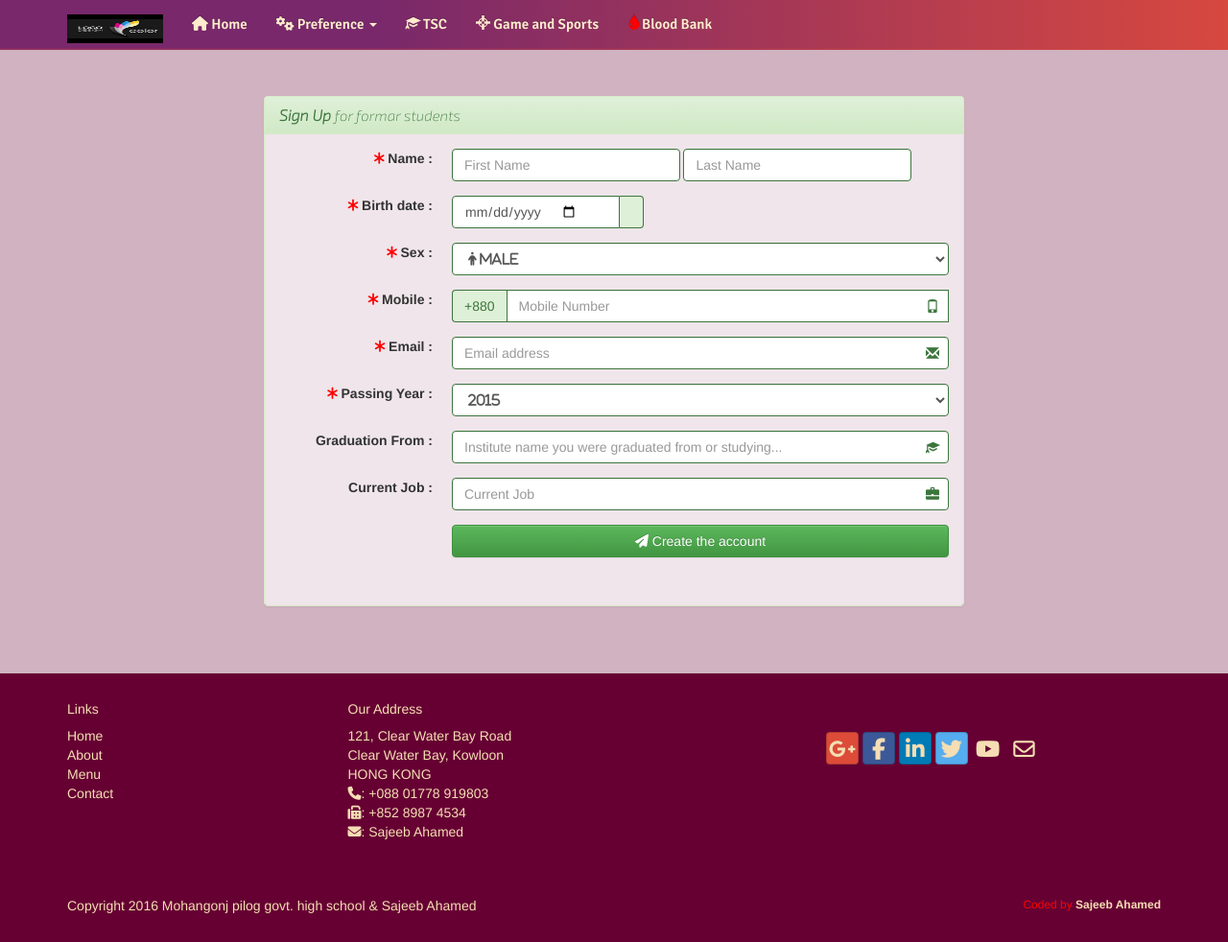
After one commit to ahamed/MPGHS, a PHP site: page /signup/ in a window 1280 px wide. The commit adds this page. Shown: the whole page at 96% size. Run offline with PHP 8.4, Linux system fonts and the light colour scheme; some libraries are stand-ins or nearby versions.

Commit message:
add sign up form

```diff
--- a/css/mystyle.css
+++ b/css/mystyle.css
@@ -1,3 +1,20 @@
+/*Web fonts here*/
+
+@font-face {
+    font-family: 'jura';
+    src: url('../Fonts/jura.ttf');
+}
+
+@font-face {
+    font-family: 'league';
+    src: url('../Fonts/league.ttf');
+}
+
+@font-face {
+    font-family: 'signika';
+    src: url('../Fonts/signika.ttf');
+}
+
 .row-header {
     margin: 0px auto;
     padding: 0px 0px;
@@ -51,7 +68,13 @@ body {
 .row-footer {
     margin: 0px auto;
     padding: 20px 0px;
-    background-color: #afafaf;
+    background-color: #660033;
+}
+
+.row-footer a,
+.row-footer address,
+h5 {
+    color: wheat;
 }
 
 #outer-row {
@@ -149,11 +172,11 @@ body {
 }
 
 .uniform-ul .glyphicon {
-    color: darkgreen;
+    #color: darkgreen;
 }
 
 .navbar-inverse .glyphicon {
-    color: lavenderblush;
+    #color: lavenderblush;
 }
 
 #bb > a > span {
@@ -207,11 +230,11 @@ h2 {
 }
 
 .navbar-inverse .navbar-nav > li > a {
-    color: coral;
+    color: blanchedalmond;
 }
 
 .navbar-inverse .navbar-right > li > a {
-    color: #290000;
+    color: blanchedalmond;
 }
 
 
@@ -231,3 +254,16 @@ h2 {
     background: #660033;
     color: #fff;
 }
+
+.navbar-inverse a {
+    font-size: 15px;
+    #font-weight: bolder;
+    color: black;
+    font-family: 'signika';
+    font-weight: bold;
+}
+
+h4 {
+    font-family: 'jura';
+    font-weight: bold;
+}
--- a/resourses/footer.php
+++ b/resourses/footer.php
@@ -37,7 +37,8 @@
             </div>
             <div class="col-xs-12">
                 <p style="padding:10px;"></p>
-                    <p align=center>Â© Copyright 2015 Ristorante Con Fusion</p>
+                <h5 align=left style="float: left">Copyright 2016 Mohangonj pilog govt. high school &amp; Sajeeb Ahamed</h5>
+                <h6 align="right" style="float : right; color : red;">Coded by <a href="#"><strong>Sajeeb Ahamed</strong></a></h6>
             </div>
         </div>
     </div>
--- a/resourses/menu.php
+++ b/resourses/menu.php
@@ -27,7 +27,7 @@
                     </ul>
 
                 </li>
-                <li class="" id="tsc"><a href="../TSC/"><span class="glyphicon glyphicon-education"></span> Teachers and Students Center</a></li>
+                <li class="" data-toggle="tooltip" data-placement="bottom" title="Teachers and Students Center" id="tsc"><a href="../TSC/"><span class="glyphicon glyphicon-education"></span> TSC</a></li>
                 <li class="" id="gas"><a href="#"><span class="glyphicon glyphicon-screenshot"></span> Game and Sports</a></li>
                 <li class="" id="bb"><a href="#"><span class="glyphicon glyphicon-tint"></span>Blood Bank</a></li>
 
--- /dev/null
+++ b/signup/index.php
@@ -0,0 +1,190 @@
+<!DOCTYPE html>
+<html>
+
+<head>
+    <meta charset="utf-8">
+    <meta http-equiv="X-UA-Compatible" content="IE=edge">
+    <meta name="viewport" content="width=device-width, initial-scale=1">
+
+    <title>Mohangonj Pilot Govt. High School</title>
+
+    <link rel="stylesheet" href="../bower_components/bootstrap/dist/css/bootstrap.min.css">
+    <link rel="stylesheet" href="../bower_components/bootstrap/dist/css/bootstrap-theme.min.css">
+    <link rel="stylesheet" href="../bower_components/font-awesome/css/font-awesome.min.css">
+    <link rel="stylesheet" href="../css/bootstrap-social.css">
+    <link rel="stylesheet" href="../css/loading.css">
+    <link href="//netdna.bootstrapcdn.com/font-awesome/3.2.1/css/font-awesome.css" rel="stylesheet">
+    <link rel="stylesheet" href="../bower_components/jsImgSlider/themes/2/js-image-slider.css">
+    <link rel="stylesheet" href="../css/mystyle.css">
+    <link rel="stylesheet" href="style.css">
+
+    <script src="https://oss.maxcdn.com/html5shiv/3.7.2/html5shiv.min.js"></script>
+    <script src="https://oss.maxcdn.com/respond/1.4.2/respond.min.js"></script>
+    <script src="../bower_components/jsImgSlider/themes/2/js-image-slider.js"></script>
+    <script src="../bower_components/jsImgSlider/flux.min.js"></script>
+
+    <script>
+        $(document).ready(function() {
+            $("#ck").val("hello world");
+        });
+
+    </script>
+</head>
+
+<body>
+    <?php include "../resourses/menu.php";?>
+        <script>
+            var tag = document.getElementById("login");
+            tag.innerHTML = "";
+
+        </script>
+
+        <div class="container">
+            <div class="row row-content">
+                <div class="col-sm-8 col-xs-12 col-sm-offset-2">
+                    <div class="panel panel-success">
+                        <div class="panel-heading">
+                            <h1 class="panel-title"><strong>Sign Up</strong> <small style="font-family: 'exo2';font-size:15px;"> for formar students</small></h1>
+                        </div>
+                        <div class="panel-body">
+
+                            <form class="" action="#" method="POST">
+                                <dl class="dl-horizontal">
+                                    <dt>
+                                        <label for="fname" class="control-label"><span class="fa fa-asterisk "></span> Name : </label>
+                                    </dt>
+                                    <dd>
+                                        <div class="form-group form-inline has-feedback has-success">
+                                            <input type="text" name="fname" id="fname" class="form-control" placeholder="First Name" required>
+                                            <input type="text" name="lname" id="lname" class="form-control" placeholder="Last Name" required>
+                                        </div>
+                                    </dd>
+                                    <dt>
+                                        <label for="bdate"><strong class="fa fa-asterisk "></strong> Birth date : </label>
+                                    </dt>
+                                    <dd>
+                                        <div class="form-group form-inline has-feedback has-success">
+                                            <div class="input-group ">
+                                                <input type="date" class="form-control" name="bdate" id="bdate" placeholder="Birth Date" required>
+                                                <div class="input-group-addon" id="ageToShown"></div>
+                                            </div>
+
+                                        </div>
+                                    </dd>
+                                    <dt>
+                                        <label for="gender" class="control-label"><strong class="fa fa-asterisk "></strong> Sex : </label>
+                                    </dt>
+                                    <dd>
+                                        <div class="form-group has-feedback has-success">
+                                            <select name="gender" id="gender" class="form-control has-success" required>
+                                                <option class="has-success">&#xf183; Male</option>
+                                                <option>&#xf182; Female</option>
+                                            </select>
+                                        </div>
+                                    </dd>
+                                    <dt>
+
+                                        <label for="mobile"><strong class="fa fa-asterisk "></strong> Mobile : </label>
+                                    </dt>
+                                    <dd>
+                                        <div class="form-group">
+                                            <div class="input-group has-feedback has-success">
+                                                <div class="input-group-addon">+880</div>
+
+                                                <input type="text" name="mobile" id="mobile" placeholder="Mobile Number" class="form-control" required>
+                                                <span class="form-control-feedback glyphicon glyphicon-phone"></span>
+                                            </div>
+
+                                        </div>
+                                    </dd>
+                                    <dt>
+                                        <label for="email"><strong class="fa fa-asterisk "></strong> Email : </label>
+                                    </dt>
+                                    <dd>
+                                        <div class="form-group has-feedback has-success">
+                                            <input type="email" class="form-control" name="email" id="email" placeholder="Email address" required>
+                                            <span class="form-control-feedback glyphicon glyphicon-envelope"></span>
+                                        </div>
+                                    </dd>
+                                    <dt>
+                                        <label for="year"><strong class="fa fa-asterisk "></strong> Passing Year : </label>
+                                    </dt>
+                                    <dd>
+                                        <div class="form-group  has-feedback has-success">
+                                            <select name="year" class="form-control" required>
+                                                <script>
+                                                    var date = new Date();
+                                                    var yr = date.getFullYear();
+                                                    var str = "";
+                                                    for (var year = yr; year >= (yr - 25); year--) {
+                                                        str += "<option>";
+                                                        str += year;
+                                                        str += "</option>";
+                                                        document.write(str);
+                                                        str = "";
+                                                    }
+
+                                                </script>
+                                            </select>
+                                        </div>
+                                    </dd>
+
+                                    <dt>
+                                        <label for="graduation">Graduation From : </label>
+                                    </dt>
+                                    <dd>
+                                        <div class="form-group has-feedback has-success">
+                                            <span class="form-control-feedback glyphicon glyphicon-education"></span>
+                                            <input type="text" class="form-control" name="graduation" id="graduation" placeholder="Institute name you were graduated from or studying...">
+
+                                        </div>
+                                    </dd>
+                                    <dt>
+                                        <label for="job">Current Job : </label>
+                                    </dt>
+                                    <dd>
+                                        <div class="form-group has-feedback has-success">
+                                            <input type="text" name="job" id="job" placeholder="Current Job" class="form-control">
+                                            <span class="form-control-feedback glyphicon glyphicon-briefcase"></span>
+                                        </div>
+                                    </dd>
+
+
+                                    <dd>
+                                        <div class="form-group">
+                                            <button type="button" name="submit" class="form-control btn btn-success" id="submit"><span class="fa fa-paper-plane"></span> Create the account</button>
+                                        </div>
+                                    </dd>
+                                </dl>
+
+                            </form>
+                        </div>
+                    </div>
+                </div>
+            </div>
+            <!-- end the outer row-->
+        </div>
+        <!-- end container class -->
+        <script type="text/javascript" src="../bower_components/jquery/dist/jquery.min.js"></script>
+        <script type="text/javascript" src="../bower_components/bootstrap/dist/js/bootstrap.min.js"></script>
+        <?php include "../resourses/footer.php";?>
+            <script>
+                $(document).ready(function() {
+                    $("#bdate").change(function() {
+                        var age = 0;
+                        var currentDate = new Date();
+                        var birthOfDate = new Date($(this).val());
+                        //var getYear = date.getFullYear();
+                        //var getCurrentYear = currentDate.getFullYear();
+                        var age = Math.floor((currentDate - birthOfDate) / (365.25 * 24 * 60 * 60 * 1000));
+                        $("#ageToShown").text(age + " Years Old");
+
+                    });
+                });
+
+            </script>
+
+
+</body>
+
+</html>
--- /dev/null
+++ b/signup/style.css
@@ -0,0 +1,15 @@
+body {
+    background: rgba(102, 3, 48, 0.3);
+}
+
+.panel-body {
+    background: rgba(102, 3, 48, 0.1);
+}
+
+.fa-asterisk {
+    color: red;
+}
+
+select {
+    font-family: Fontawesome;
+}
```
Also changed, not shown: home/index.php (+8 -6 lines), login/index.php (+6 -4 lines), login/style.css (+8 -0 lines), Fonts/jura.ttf (added), Fonts/league.ttf (added), Fonts/league.woff (added), Fonts/signika.ttf (added). Lines whose indentation alone changed are shown as unchanged.
